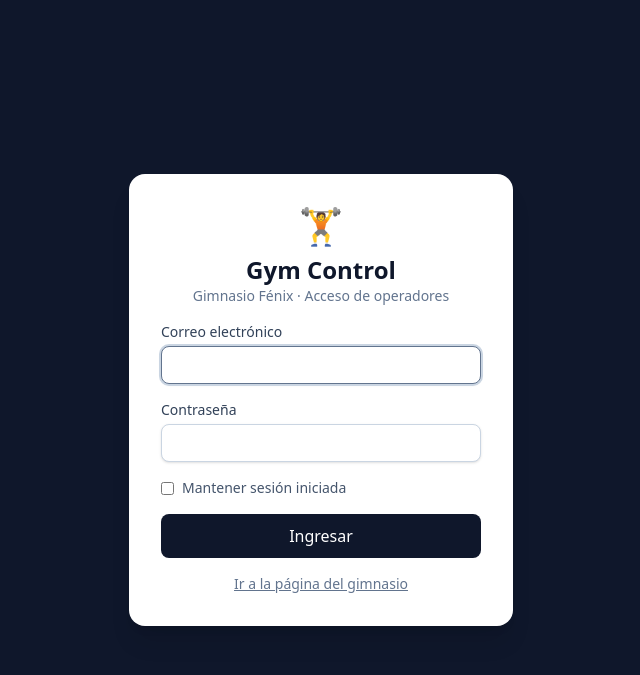
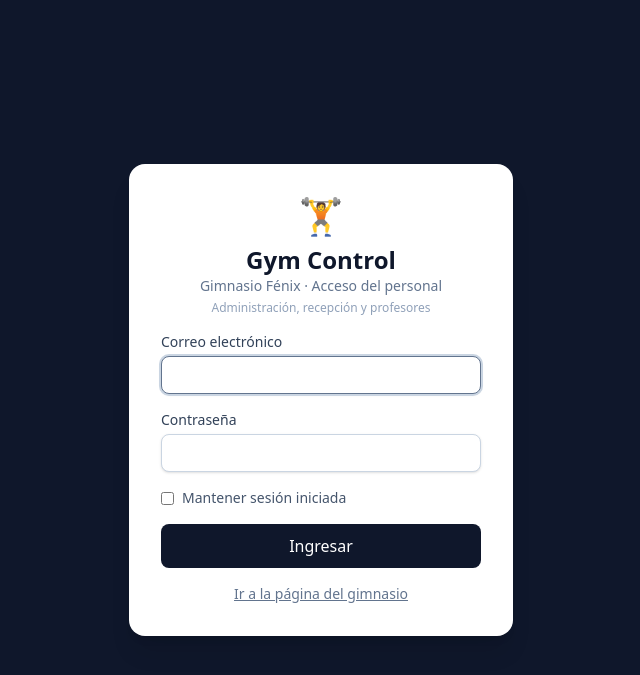
Before and after one commit to diegofcfor-cell/GymControl, a Laravel app: page /login in a window 1280 px wide. Shown: the top 675 px of the page, without its empty margins (319-959 px from the left). Run offline with Laravel 12, Linux system fonts and the light colour scheme; style sheets or scripts are compiled from the project's sources; some libraries are stand-ins or nearby versions.

Commit message:
Web: botón Personal junto al de socios
La página pública muestra el acceso del personal en la barra superior,
en el menú del celular y en la portada. El login de operadores aclara
que es para administración, recepción y profesores.

Co-Authored-By: Claude Opus 5.5 (1M context) <noreply@anthropic.com>
Claude-Session: https://claude.ai/code/session_0187ZaRmg4vgHhYiR6Bjysd1

```diff
--- a/resources/views/auth/login.blade.php
+++ b/resources/views/auth/login.blade.php
@@ -12,7 +12,8 @@
     <div class="text-center">
         <p class="text-4xl">🏋️</p>
         <h1 class="mt-2 text-2xl font-bold text-slate-900">Gym Control</h1>
-        <p class="text-sm text-slate-500">Gimnasio Fénix · Acceso de operadores</p>
+        <p class="text-sm text-slate-500">Gimnasio Fénix · Acceso del personal</p>
+        <p class="mt-1 text-xs text-slate-400">Administración, recepción y profesores</p>
     </div>
     @error('email')<div class="rounded-lg border border-red-300 bg-red-50 px-3 py-2 text-sm text-red-700">{{ $message }}</div>@enderror
     <x-input name="email" label="Correo electrónico" type="email" required autofocus autocomplete="username" />
--- a/resources/views/web/inicio.blade.php
+++ b/resources/views/web/inicio.blade.php
@@ -18,6 +18,7 @@
             @if ($horarios)<a href="#horarios" class="rounded px-3 py-1.5 hover:bg-white/10">Horarios</a>@endif
             <a href="#contacto" class="rounded px-3 py-1.5 hover:bg-white/10">Contacto</a>
             @auth<a href="{{ route('inicio') }}" class="ml-2 rounded-lg border border-white/30 px-4 py-1.5 font-medium hover:bg-white/10">Ir al panel</a>@endauth
+            <a href="{{ route('login') }}" class="ml-2 rounded-lg border border-white/30 px-4 py-1.5 font-medium hover:bg-white/10">Personal</a>
             <a href="{{ route('portal.login') }}" class="ml-2 rounded-lg bg-white px-4 py-1.5 font-medium text-slate-900 hover:bg-slate-200">Soy socio</a>
         </nav>
         <button class="rounded p-2 hover:bg-white/10 md:hidden" x-on:click="abierto = !abierto" aria-label="Menú">☰</button>
@@ -29,6 +30,7 @@
         <a href="#contacto" class="block rounded px-3 py-2 hover:bg-white/10">Contacto</a>
         @auth<a href="{{ route('inicio') }}" class="block rounded px-3 py-2 hover:bg-white/10">Ir al panel</a>@endauth
         <a href="{{ route('portal.login') }}" class="block rounded bg-white px-3 py-2 font-medium text-slate-900">Soy socio</a>
+        <a href="{{ route('login') }}" class="block rounded border border-white/30 px-3 py-2 font-medium">Personal del gimnasio</a>
     </nav>
 </header>
 
@@ -40,6 +42,7 @@
             <div class="mt-6 flex flex-wrap gap-3">
                 @if ($planes->isNotEmpty())<a href="#planes" class="rounded-lg bg-emerald-500 px-5 py-2.5 font-medium text-slate-900 hover:bg-emerald-400">Ver planes</a>@endif
                 <a href="{{ route('portal.login') }}" class="rounded-lg border border-white/30 px-5 py-2.5 font-medium hover:bg-white/10">Ingresar al portal del socio</a>
+                <a href="{{ route('login') }}" class="rounded-lg border border-white/30 px-5 py-2.5 font-medium hover:bg-white/10">Ingreso del personal</a>
             </div>
         </div>
         <div class="text-slate-900"><livewire:aforo-en-vivo /></div>
```
